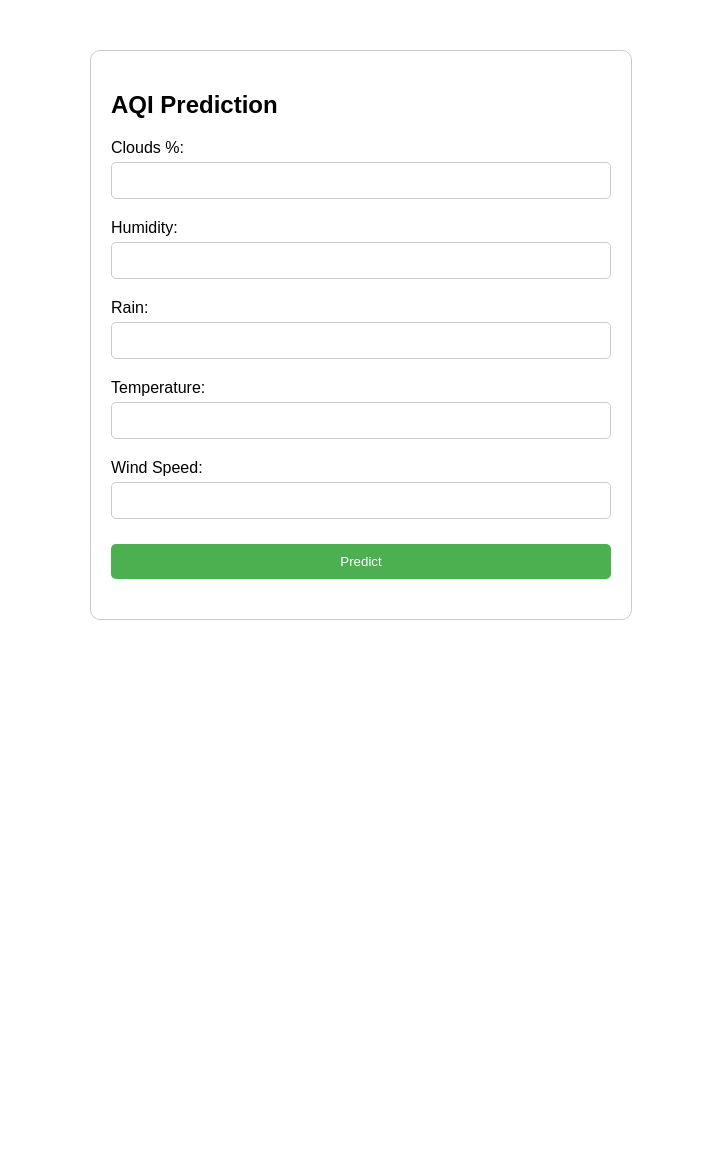
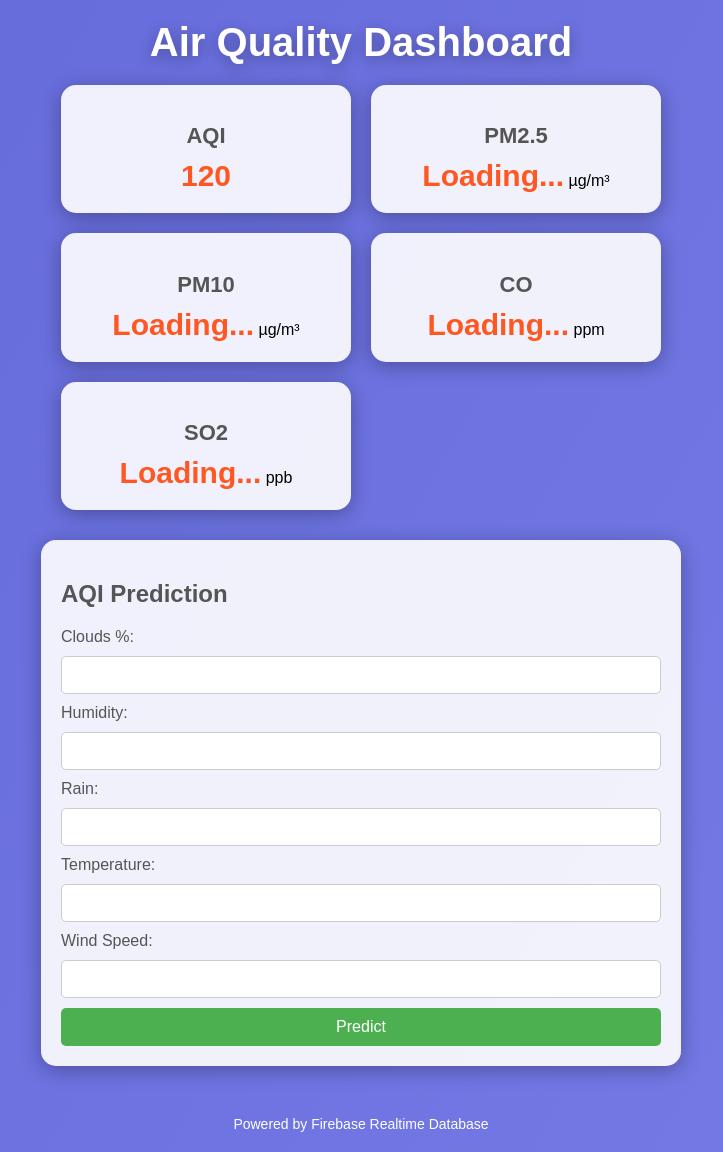
Before and after one commit to mluser2313/render-demo, a Flask app: page / in a window 1280 px wide. Shown: the whole page, without its empty margins (279-1002 px from the left). Before the commit the page ends 620 px from the top, so only its background shows below. Run offline with Flask 3, Linux system fonts and the light colour scheme; parts of the project's set-up code (start-up, migrations or seed data) failed here and were passed over; some libraries are stand-ins or nearby versions.

Commit message:
Update index.html

```diff
--- a/templates/index.html
+++ b/templates/index.html
@@ -1,45 +1,176 @@
 <!DOCTYPE html>
-<html>
+<html lang="en">
 <head>
-    <title>AQI Prediction</title>
+    <meta charset="UTF-8">
+    <meta name="viewport" content="width=device-width, initial-scale=1.0">
+    <title>Air Quality Dashboard</title>
     <style>
         body {
-            font-family: Arial, sans-serif;
-            margin: 50px;
+            font-family: 'Arial', sans-serif;
+            margin: 0;
+            padding: 0;
+            min-height: 100vh;
+            background: linear-gradient(120deg, #4e54c8, #8f94fb);
+            background-size: 400% 400%;
+            animation: gradientAnimation 10s ease infinite;
+            display: flex;
+            flex-direction: column;
+            align-items: center;
+            overflow-y: auto;
         }
+
+        @keyframes gradientAnimation {
+            0% { background-position: 0% 50%; }
+            50% { background-position: 100% 50%; }
+            100% { background-position: 0% 50%; }
+        }
+
+        h1 {
+            color: #fff;
+            font-size: 40px;
+            text-shadow: 0 4px 15px rgba(0, 0, 0, 0.3);
+            margin: 20px 0;
+        }
+
+        .data-container {
+            display: grid;
+            grid-template-columns: 1fr 1fr;
+            gap: 20px;
+            max-width: 900px;
+            width: 90%;
+            margin-bottom: 30px;
+        }
+
+        .data-card {
+            background: rgba(255, 255, 255, 0.9);
+            border-radius: 15px;
+            box-shadow: 0 4px 20px rgba(0, 0, 0, 0.3);
+            padding: 20px;
+            text-align: center;
+            transition: transform 0.4s, box-shadow 0.4s, background-color 0.4s;
+            cursor: pointer;
+            position: relative;
+            overflow: hidden;
+        }
+
+        .data-card:hover {
+            transform: translateY(-12px);
+            box-shadow: 0 8px 25px rgba(0, 0, 0, 0.4);
+            background-color: rgba(255, 255, 255, 1);
+        }
+
+        .data-card h2 {
+            font-size: 22px;
+            color: #555;
+            margin-bottom: 10px;
+        }
+
+        .data-card span {
+            font-size: 30px;
+            color: #ff5722;
+            font-weight: bold;
+        }
+
+        .footer {
+            margin: 20px 0;
+            font-size: 14px;
+            color: #fff;
+        }
+
+        /* Form container styles */
         .form-container {
-            max-width: 500px;
-            margin: auto;
+            background: rgba(255, 255, 255, 0.9);
+            border-radius: 15px;
+            box-shadow: 0 4px 20px rgba(0, 0, 0, 0.3);
             padding: 20px;
+            max-width: 400px;
+            width: 90%;
+            margin-bottom: 30px;
+        }
+
+        .form-container h2 {
+            font-size: 24px;
+            color: #555;
+            margin-bottom: 20px;
+        }
+
+        .form-container form {
+            display: flex;
+            flex-direction: column;
+            gap: 10px;
+        }
+
+        .form-container label {
+            font-size: 16px;
+            color: #555;
+        }
+
+        .form-container input[type="number"] {
+            padding: 10px;
+            border-radius: 5px;
             border: 1px solid #ccc;
-            border-radius: 10px;
-        }
-        .form-container input {
+            font-size: 14px;
             width: 100%;
-            padding: 10px;
-            margin: 5px 0 20px 0;
-            display: inline-block;
-            border: 1px solid #ccc;
-            border-radius: 5px;
             box-sizing: border-box;
         }
+
         .form-container input[type="submit"] {
-            background-color: #4CAF50;
+            padding: 10px 20px;
+            background-color: #4caf50;
             color: white;
             border: none;
+            border-radius: 5px;
+            cursor: pointer;
+            font-size: 16px;
         }
+
         .form-container input[type="submit"]:hover {
             background-color: #45a049;
         }
-        .result {
-            font-size: 1.5em;
-            color: #4CAF50;
-            text-align: center;
+
+        .form-container .result {
             margin-top: 20px;
+            font-size: 18px;
+            color: #333;
+        }
+
+        /* Ensure body is scrollable */
+        html, body {
+            height: auto;
+        }
+
+        .data-container, .form-container {
+            width: 100%;
+            max-width: 600px;
         }
     </style>
+	<script type="module" src="firebase.js"></script>
 </head>
 <body>
+    <h1>Air Quality Dashboard</h1>
+    <div class="data-container">
+        <div class="data-card">
+            <h2>AQI</h2>
+            <span id="aqi">120</span>
+        </div>
+        <div class="data-card">
+            <h2>PM2.5</h2>
+            <span id="pm25">Loading...</span> µg/m³
+        </div>
+        <div class="data-card">
+            <h2>PM10</h2>
+            <span id="pm10">Loading...</span> µg/m³
+        </div>
+        <div class="data-card">
+            <h2>CO</h2>
+            <span id="co">Loading...</span> ppm
+        </div>
+        <div class="data-card">
+            <h2>SO2</h2>
+            <span id="so2">Loading...</span> ppb
+        </div>
+    </div>
+
     <div class="form-container">
         <h2>AQI Prediction</h2>
         <form action="/predict" method="post">
@@ -64,5 +195,7 @@
         <div class="result">{{ prediction_text }}</div>
         {% endif %}
     </div>
+
+    <div class="footer">Powered by Firebase Realtime Database</div>
 </body>
 </html>
```
